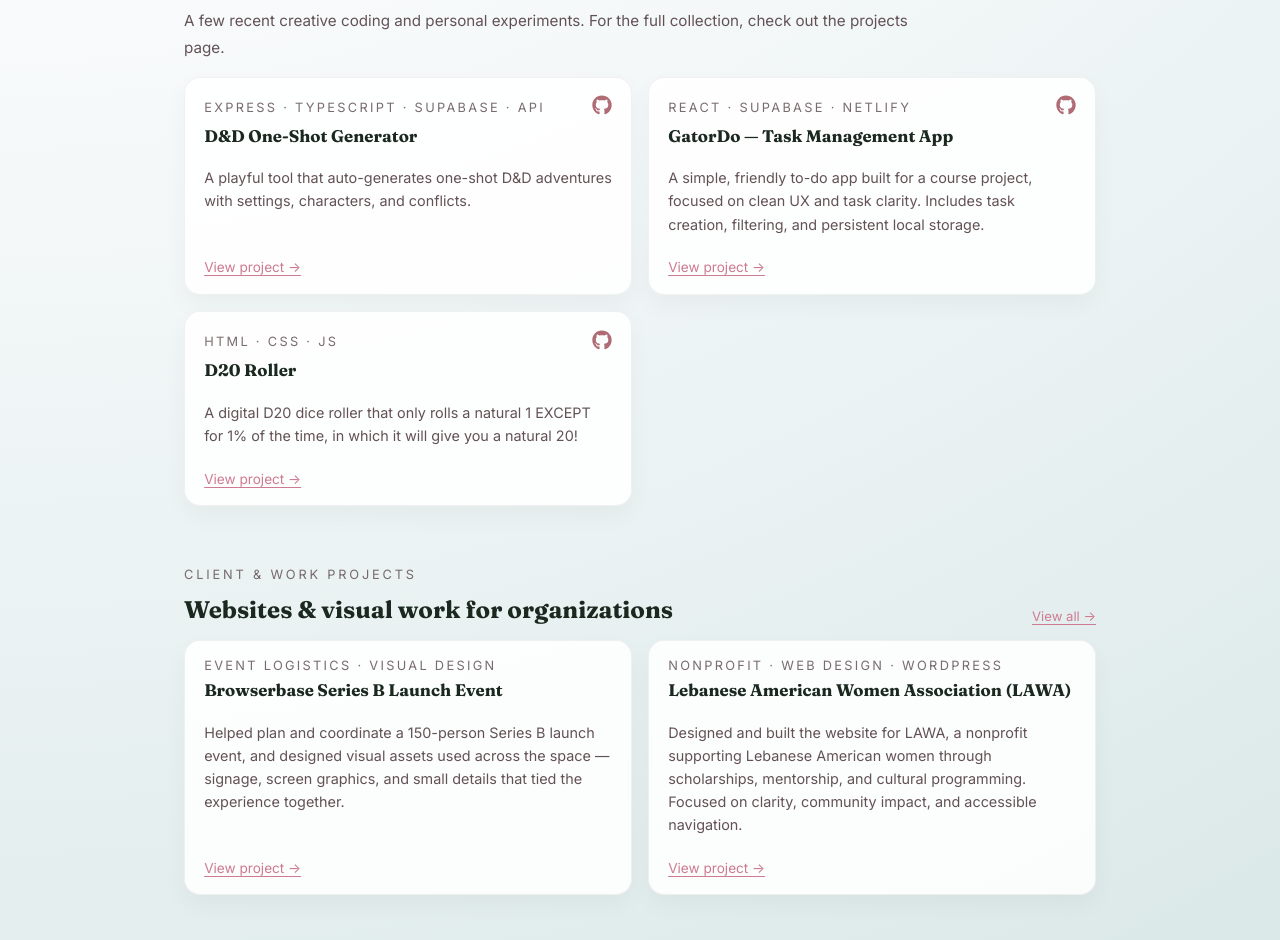
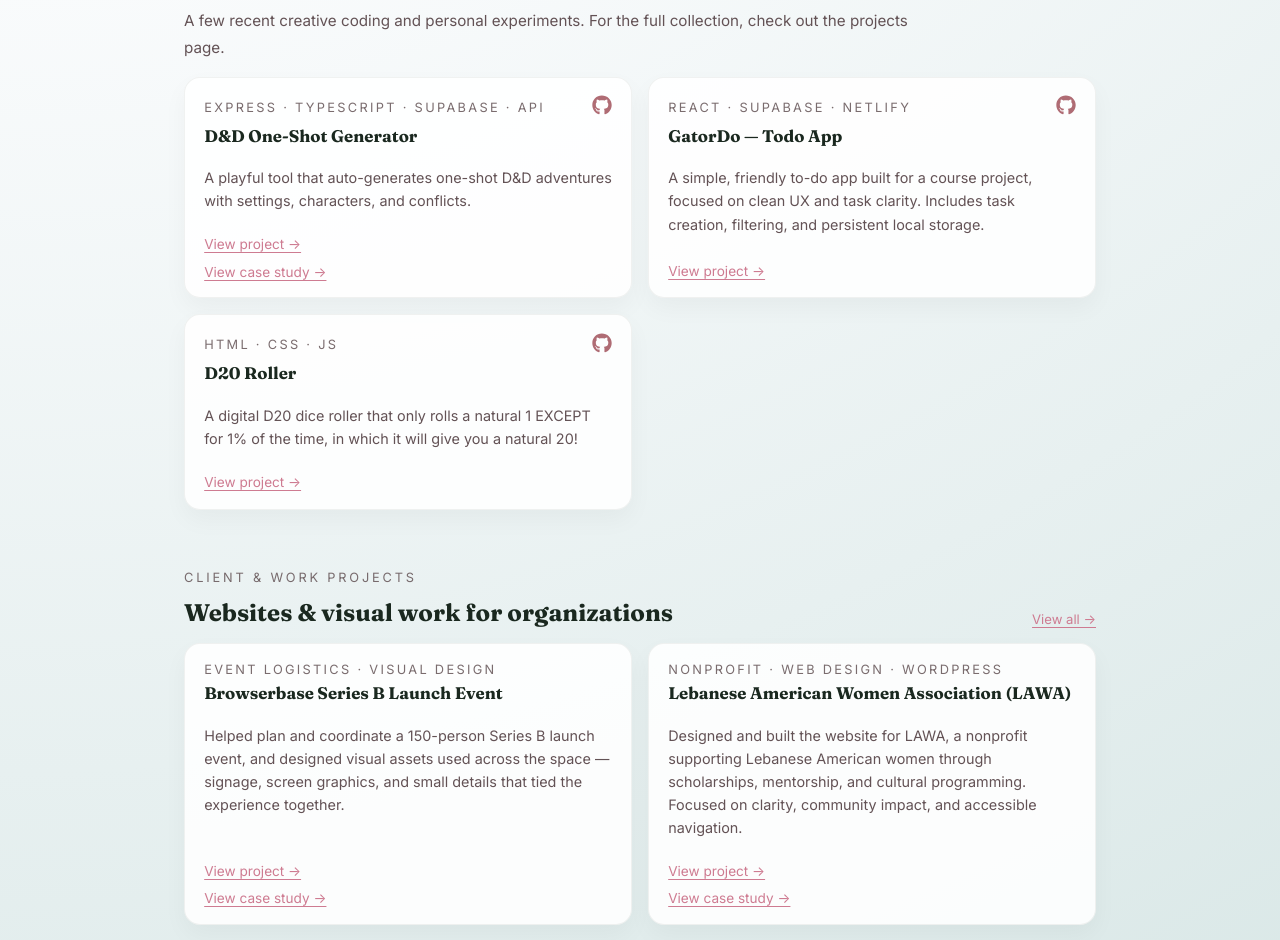
Before and after one commit to samkitkat/samkitkat.github.io, an Astro site: page / in a window 1280 px wide. Shown: the part 1280-2220 px from the top of the page. Built offline with nearby package versions, Linux system fonts and the light colour scheme; Astro itself is replaced by a stand-in of ours.

Commit message:
smol edits

```diff
--- a/src/data/projects.ts
+++ b/src/data/projects.ts
@@ -8,9 +8,10 @@
       "A playful tool that auto-generates one-shot D&D adventures with settings, characters, and conflicts.",
     githubURL: "https://github.com/samkitkat/dnd-oneshot-generator",
     projectURL: "https://dnd-oneshot-generator-production.up.railway.app/",
+    caseStudy: "/case-studies/dnd-gen",
   },
   {
-    title: "GatorDo — Task Management App",
+    title: "GatorDo — Todo App",
     role: "React · Supabase · Netlify",
     description:
       "A simple, friendly to-do app built for a course project, focused on clean UX and task clarity. Includes task creation, filtering, and persistent local storage.",
--- a/src/pages/index.astro
+++ b/src/pages/index.astro
@@ -16,7 +16,7 @@
       <p class="eyebrow">♡ Welcome to My Portfolio ♡</p>
       <h1 id="hero-title" class="hero-title"></h1>
       <p class="hero-subtitle">
-        Hi, I’m Samar—I’m passionate about creating people-centered experiences
+        Hi, I’m Samar — I’m passionate about creating people-centered experiences
         that blend storytelling, technology, and community impact.
       </p>
       <p class="hero-subtitle">
@@ -147,6 +147,11 @@
               View project →
             </a>
             </div>
+            {project.caseStudy && (
+              <a href={project.caseStudy} class="project-link">
+                View case study →
+              </a>
+            )}
           </article>
         ))
       }
@@ -186,6 +191,11 @@
               View project →
             </a>
             </div>
+            {work.caseStudy && (
+              <a href={work.caseStudy} class="project-link">
+                View case study →
+              </a>
+            )}
           </article>
         ))
       }
```
Also changed, not shown: src/content/case-studies/dnd-gen.md (added, +15 -0 lines), src/pages/about.astro (+7 -1 lines).
